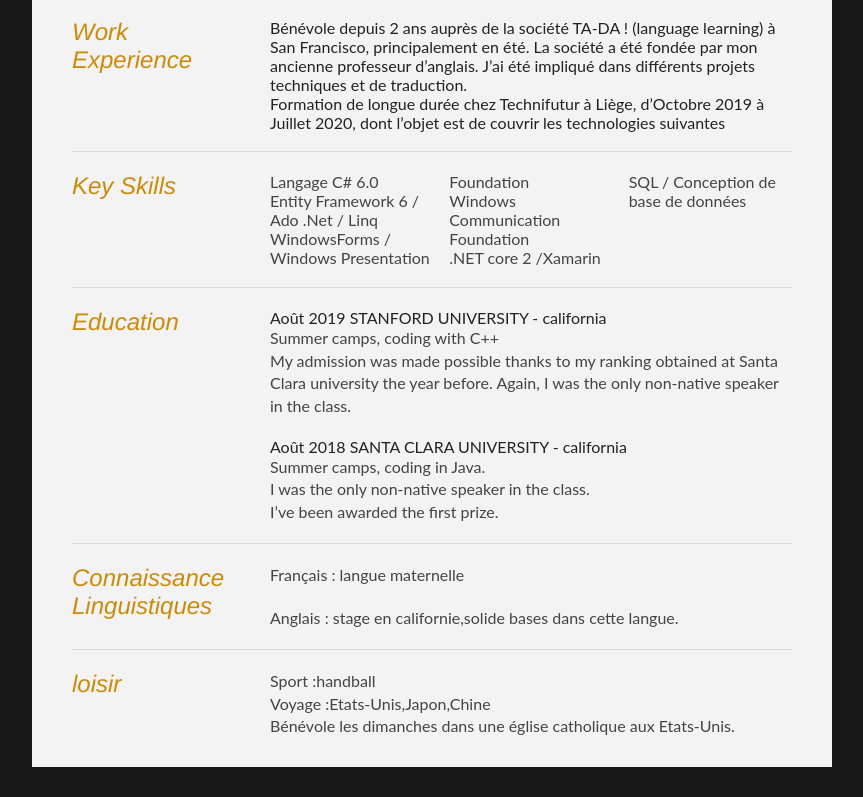
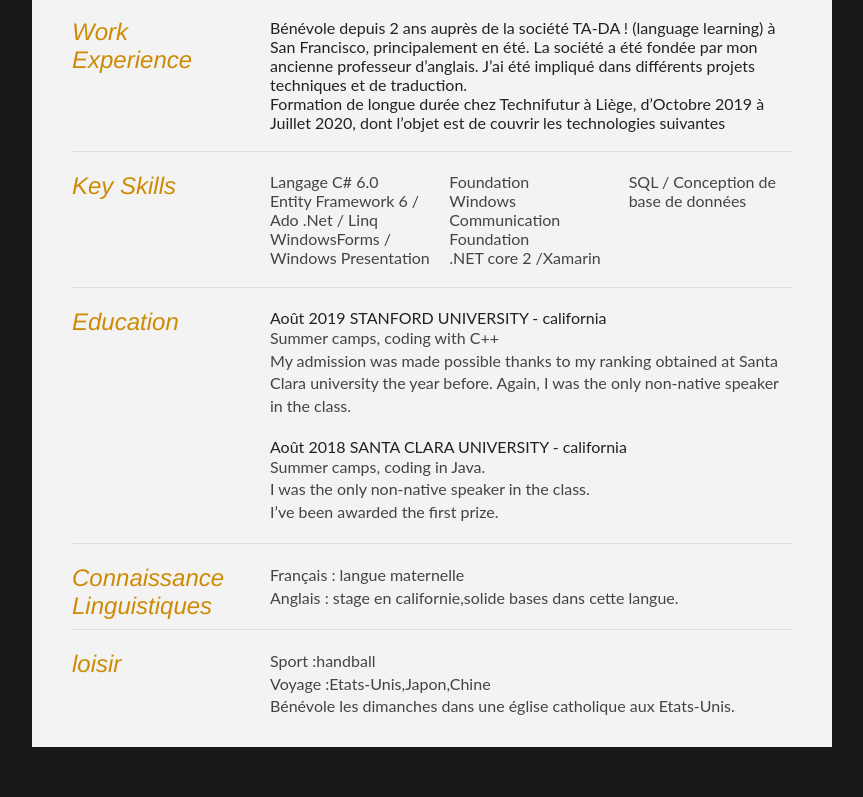
Before and after one commit to anthonyAncion/MonCv, a plain HTML site: page index.html in a window 1280 px wide. Shown: the part 384-1181 px from the top of the page, without its empty margins (208-1071 px from the left). Drawn offline with Linux system fonts and the light colour scheme.

Commit message:
Update index.html

```diff
--- a/index.html
+++ b/index.html
@@ -68,7 +68,7 @@
 					<article>
 						Formation de longue durée chez Technifutur à Liège, d’Octobre 2019 à Juillet 2020, dont l’objet
 						est de couvrir les technologies suivantes <br />
-					</article><br />
+					</article> <br />
 				</div>
 				<div class="clear"></div>
 			</section>
@@ -131,8 +131,8 @@
 
 				<div class="sectionContent">
 					<article>
-						<p>Français : langue maternelle</p>
-						<p>Anglais : stage en californie,solide bases dans cette langue.</p>
+						<p>Français : langue maternelle<br/>
+						Anglais : stage en californie,solide bases dans cette langue.</p>
 					</article>
 
 
```
